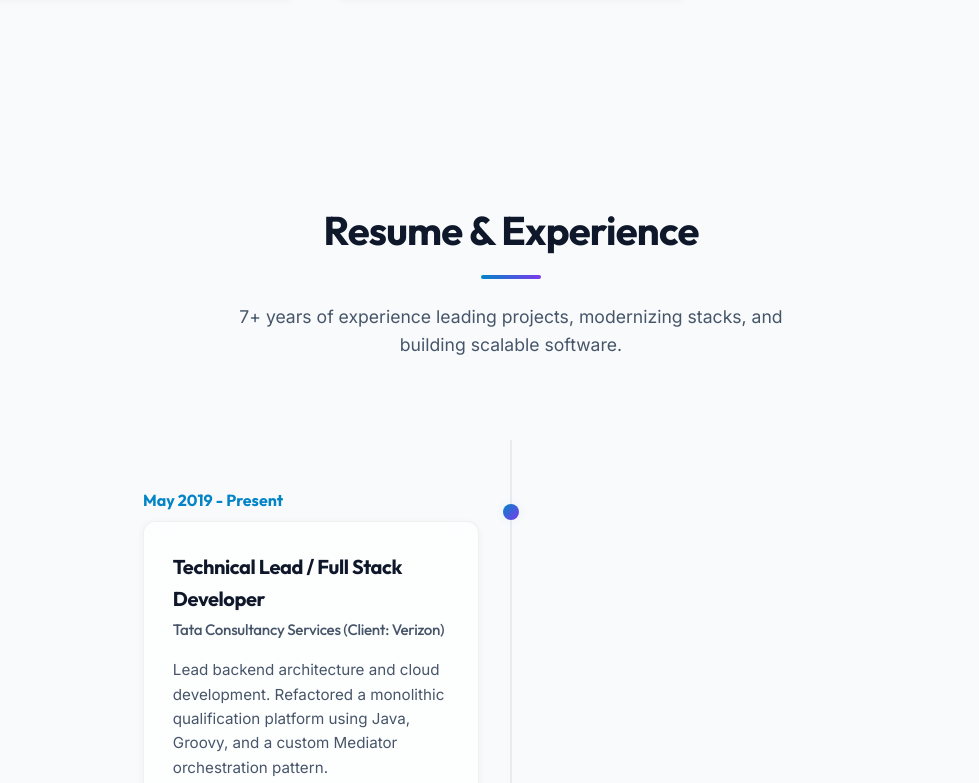
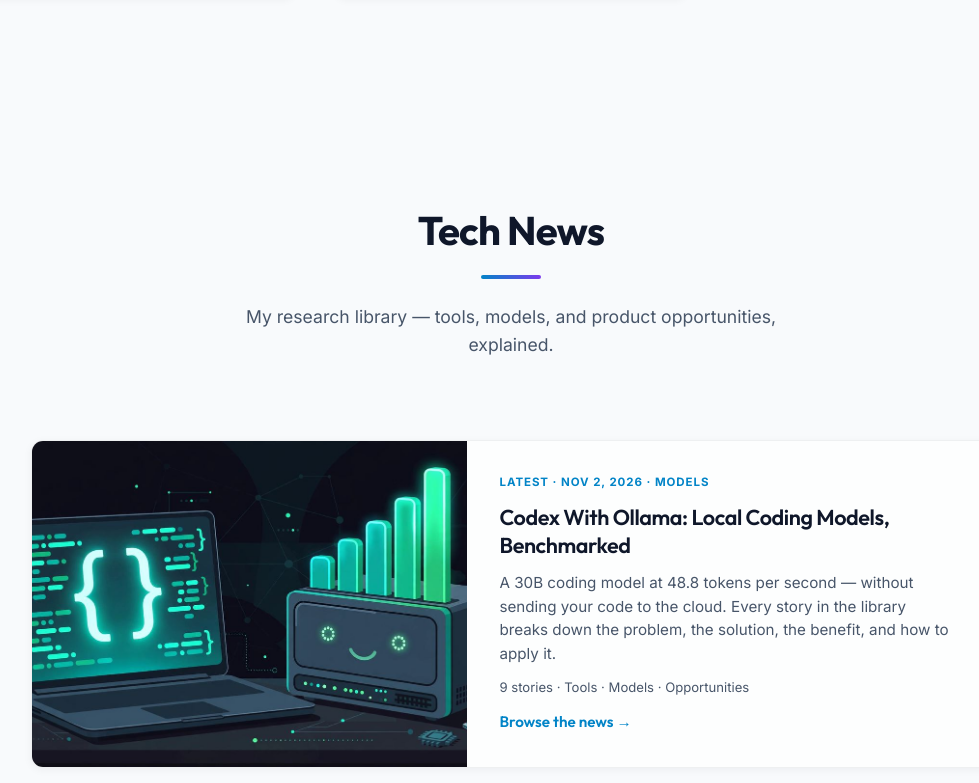
Before and after one commit to nddhieu/personal_site, a plain HTML site: page index.html in a window 1280 px wide. Shown: the part 3635-4418 px from the top of the page, without its empty margins (129-1108 px from the left). Drawn offline with Linux system fonts and the light colour scheme.

Commit message:
Add Tech News card on home page linking to research library

```diff
--- a/index.html
+++ b/index.html
@@ -404,6 +404,30 @@
             </div>
         </section>
 
+        <!-- News Section -->
+        <section id="news" class="news-section">
+            <div class="container">
+                <div class="section-header">
+                    <h2 class="section-title">Tech News</h2>
+                    <div class="section-divider"></div>
+                    <p class="section-subtitle">My research library &mdash; tools, models, and product opportunities, explained.</p>
+                </div>
+
+                <a href="research/" class="news-card">
+                    <div class="news-card-media">
+                        <img src="research/img/codex-ollama-qwen3-coder.jpg" alt="Illustration for the latest news story: Codex with Ollama local coding models" loading="lazy">
+                    </div>
+                    <div class="news-card-content">
+                        <span class="news-card-kicker">Latest &middot; Nov 2, 2026 &middot; Models</span>
+                        <h3 class="news-card-title">Codex With Ollama: Local Coding Models, Benchmarked</h3>
+                        <p class="news-card-text">A 30B coding model at 48.8 tokens per second &mdash; without sending your code to the cloud. Every story in the library breaks down the problem, the solution, the benefit, and how to apply it.</p>
+                        <span class="news-card-meta">9 stories &middot; Tools &middot; Models &middot; Opportunities</span>
+                        <span class="news-card-cta">Browse the news &rarr;</span>
+                    </div>
+                </a>
+            </div>
+        </section>
+
         <!-- Resume Section -->
         <section id="resume" class="resume-section">
             <div class="container">
--- a/style.css
+++ b/style.css
@@ -794,6 +794,98 @@
     color: var(--color-primary);
 }
 
+/* News Section - card linking to the Research / Tech News library */
+.news-card {
+    display: grid;
+    grid-template-columns: 1fr 1.2fr;
+    gap: 0;
+    max-width: 960px;
+    margin: 0 auto;
+    background-color: var(--color-card-bg);
+    border: 1px solid var(--color-card-border);
+    border-radius: 12px;
+    overflow: hidden;
+    box-shadow: var(--shadow-sm);
+    text-decoration: none;
+    color: var(--color-text);
+    transition: transform var(--transition-normal), box-shadow var(--transition-normal), border-color var(--transition-normal);
+}
+
+.news-card:hover {
+    transform: translateY(-5px);
+    box-shadow: var(--shadow-lg);
+    border-color: var(--color-primary);
+}
+
+.news-card-media {
+    min-height: 260px;
+    overflow: hidden;
+}
+
+.news-card-media img {
+    width: 100%;
+    height: 100%;
+    object-fit: cover;
+    display: block;
+    transition: transform var(--transition-slow);
+}
+
+.news-card:hover .news-card-media img {
+    transform: scale(1.05);
+}
+
+.news-card-content {
+    padding: 2rem;
+    display: flex;
+    flex-direction: column;
+    gap: 0.75rem;
+}
+
+.news-card-kicker {
+    font-size: 0.72rem;
+    font-weight: 700;
+    text-transform: uppercase;
+    letter-spacing: 0.08em;
+    color: var(--color-primary);
+}
+
+.news-card-title {
+    font-family: var(--font-heading);
+    font-size: 1.35rem;
+    font-weight: 600;
+    line-height: 1.3;
+}
+
+.news-card-text {
+    font-size: 0.95rem;
+    line-height: 1.55;
+    color: var(--color-text-muted);
+}
+
+.news-card-meta {
+    font-size: 0.82rem;
+    color: var(--color-text-muted);
+}
+
+.news-card-cta {
+    margin-top: auto;
+    font-family: var(--font-heading);
+    font-size: 0.95rem;
+    font-weight: 600;
+    color: var(--color-primary);
+}
+
+@media (max-width: 768px) {
+    .news-card {
+        grid-template-columns: 1fr;
+    }
+
+    .news-card-media {
+        min-height: 0;
+        aspect-ratio: 16 / 10;
+    }
+}
+
 /* Resume Section - Timeline */
 .timeline {
     position: relative;
```
